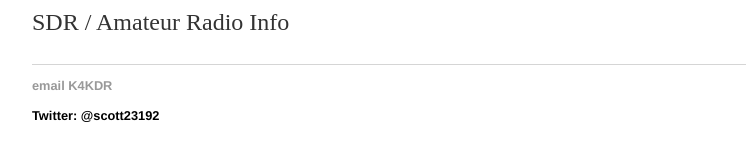
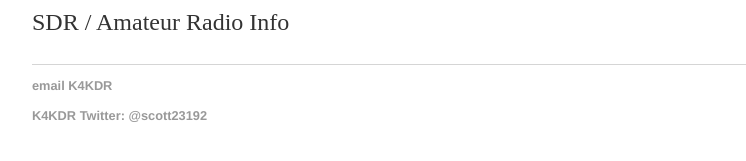
Before and after one commit to K4KDR/k4kdr.github.io, a Jekyll site: the page built from index.html, in a window 1280 px wide. Shown: the part 589-750 px from the top of the page, without its empty margins (160-906 px from the left). Built offline with Jekyll 4.4.1, drawn with Linux system fonts in a browser that asks for light colours.

Commit message:
Update default.html

```diff
--- a/_layouts/default.html
+++ b/_layouts/default.html
@@ -22,7 +22,7 @@
     		<ul>
 	        	<li><a href="mailto:scott23192@gmail.com">email K4KDR</a></li>
 	        	<br><br>
-	        	<li>Twitter:  @scott23192</li>
+	        	<li><a href="https://twitter.com/scott23192">K4KDR Twitter:  @scott23192</a></li>
 			</ul>
 		</footer>
 	</body>
```
